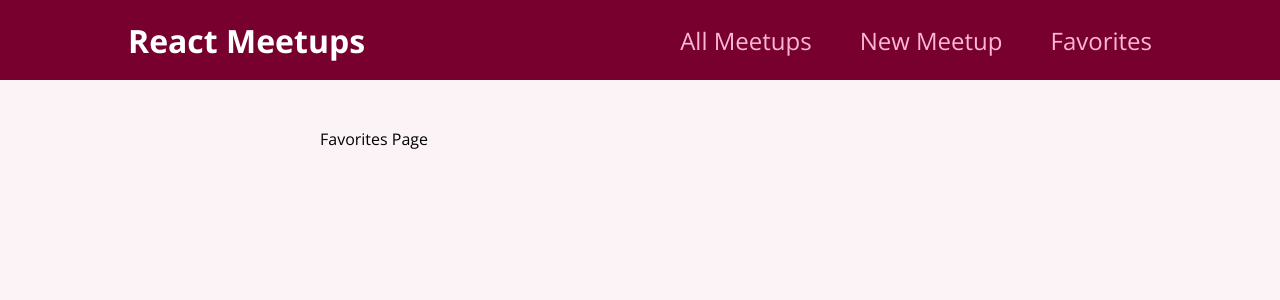
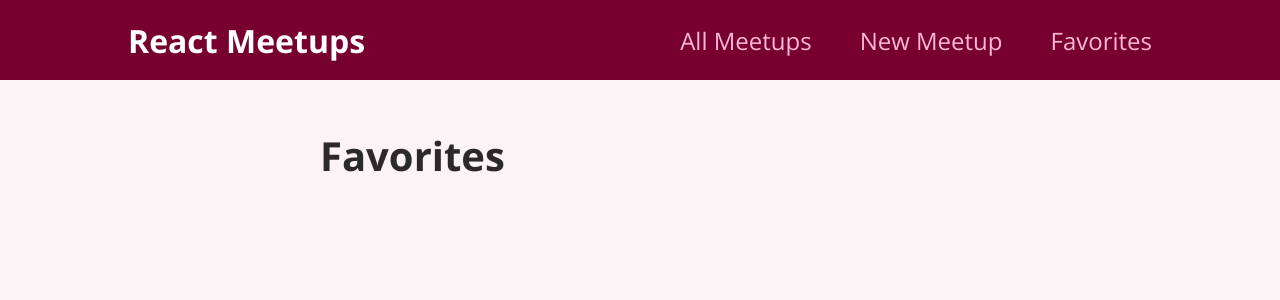
Before and after one commit to roelver/react-recap, a React (Create React App) app: page /favs in a window 1280 px wide. Shown: the top 300 px of the page. Built offline with nearby package versions, Linux system fonts and the light colour scheme.

Commit message:
Show favorites

```diff
--- a/src/components/meetups/MeetupList.js
+++ b/src/components/meetups/MeetupList.js
@@ -5,7 +5,7 @@ function MeetupList(props)  {
     return (
         <ul className={css.list}>
             { props.data.map((item) =>
-               <MeetupItem key={item.id} item={item} addFavs={props.addFavs}/>
+               <MeetupItem key={item.id} item={item}/>
             )}
         </ul>
     );
--- a/src/pages/AllMeetups.js
+++ b/src/pages/AllMeetups.js
@@ -34,7 +34,7 @@ function AllMeetups(props) {
     :
     <section>
       <h1>All meetups</h1>
-      <MeetupList data={allMeetups} addFavs={props.addFavs}/>
+      <MeetupList data={allMeetups}/>
     </section>;
 }
 
--- a/src/pages/Favorites.js
+++ b/src/pages/Favorites.js
@@ -1,5 +1,15 @@
+import { useContext } from 'react';
+import MeetupList from '../components/meetups/MeetupList';
+import FavoritesContext from '../store/favorites-context';
+
 function Favorites() {
-    return <div>Favorites Page</div>
+    const context = useContext(FavoritesContext);
+
+    return <section>
+        <h1>Favorites</h1>
+        <MeetupList data={context.favorites}/>
+    </section>;
+
 }
 
 export default Favorites;
```
Also changed, not shown: src/components/This.js (deleted).
